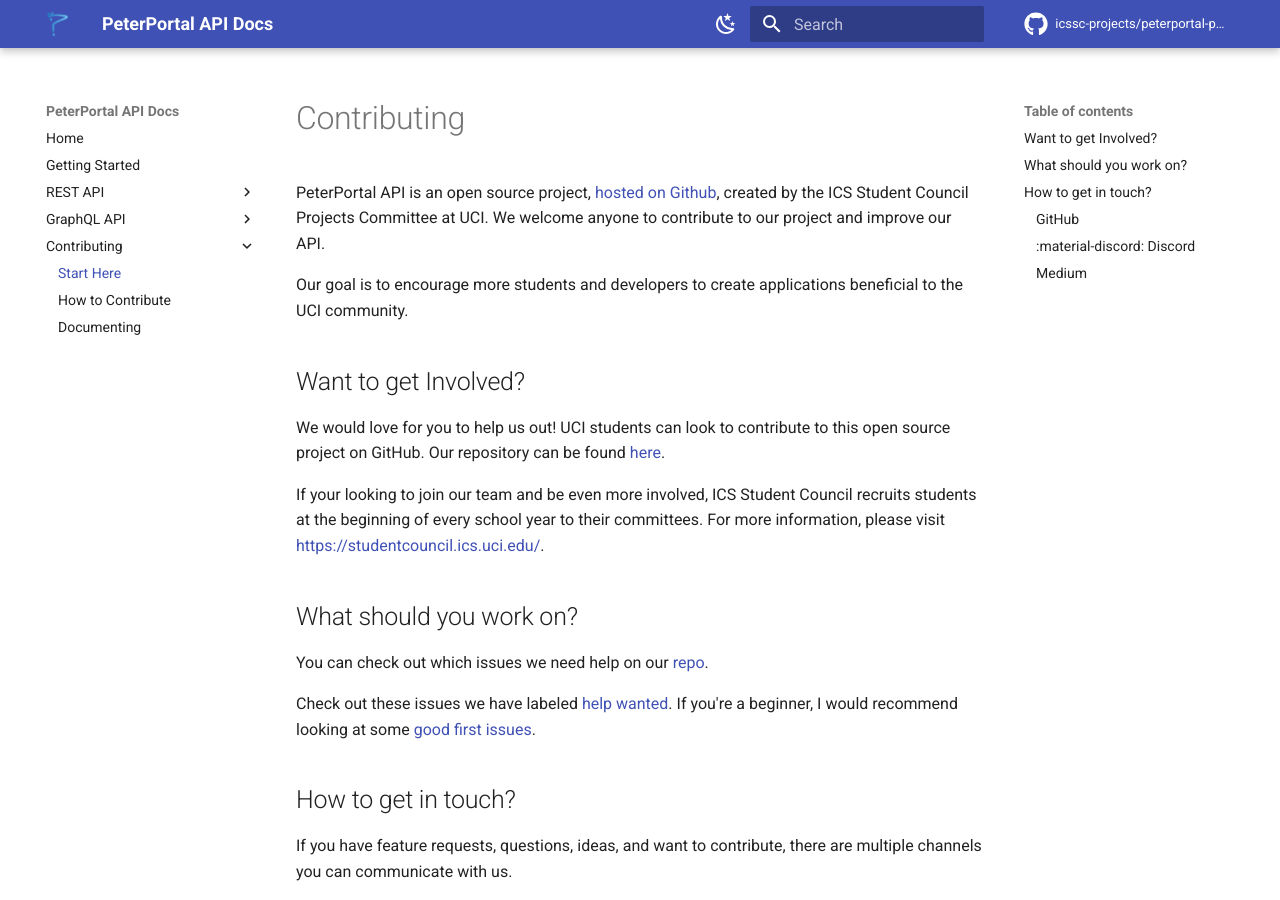
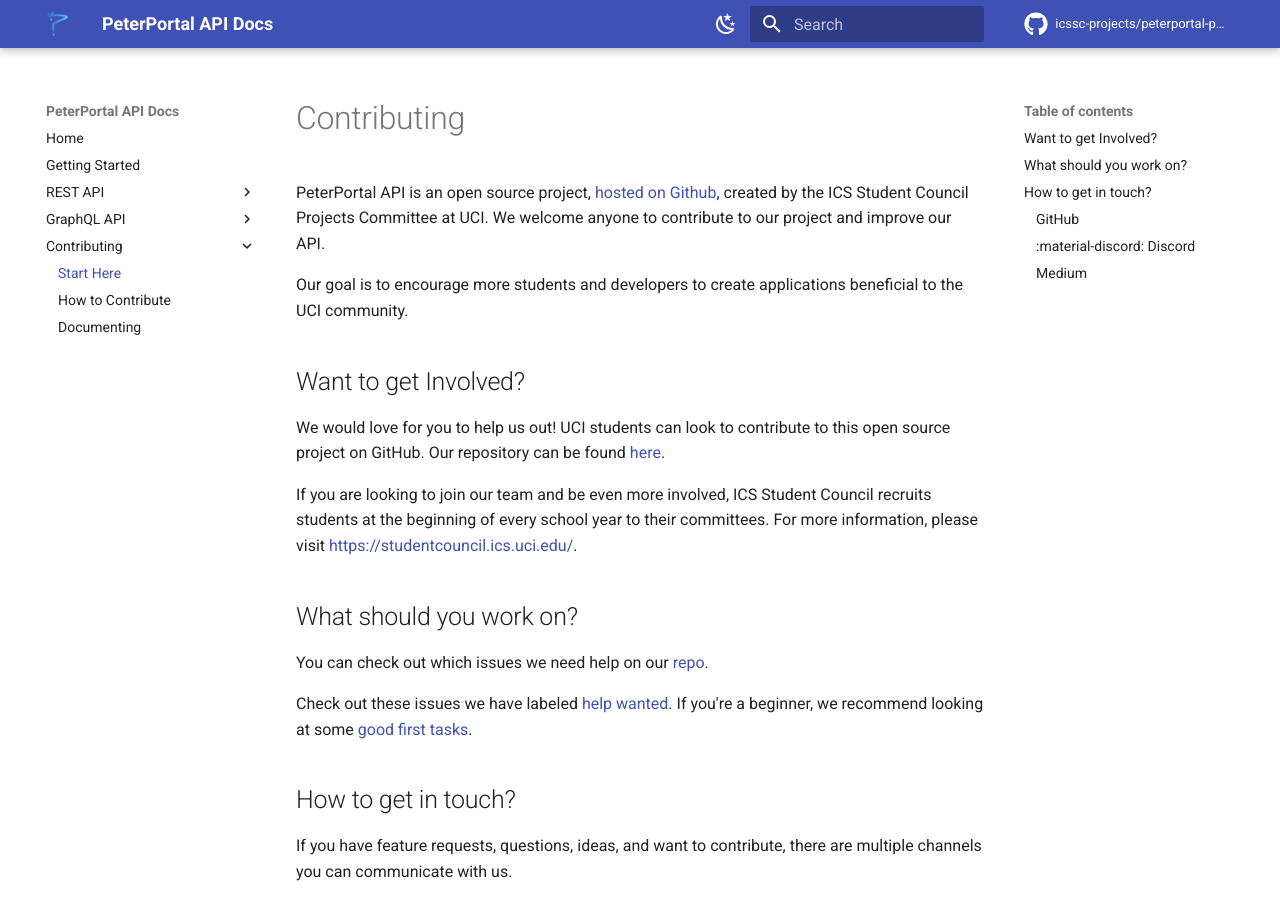
Before and after one commit to icssc/peterportal-public-api, an MkDocs documentation site: the page built from docs/Contributing/start_here.md, in a window 1280 px wide and 900 px high. Built offline with MkDocs 1.6.1 and Material for MkDocs 9.7.7, drawn with Linux system fonts in a browser that asks for light colours; comment, search, counter and statistics services are not loaded.

Commit message:
Add minor grammar fixes + resolve trailing GFI mention

```diff
--- a/docs/Contributing/start_here.md
+++ b/docs/Contributing/start_here.md
@@ -8,13 +8,13 @@ Our goal is to encourage more students and developers to create applications ben
 
 We would love for you to help us out! UCI students can look to contribute to this open source project on GitHub. Our repository can be found [here](https://github.com/icssc-projects/peterportal-public-api).
 
-If your looking to join our team and be even more involved, ICS Student Council recruits students at the beginning of every school year to their committees. For more information, please visit <https://studentcouncil.ics.uci.edu/>.
+If you are looking to join our team and be even more involved, ICS Student Council recruits students at the beginning of every school year to their committees. For more information, please visit <https://studentcouncil.ics.uci.edu/>.
 
 ## What should you work on?
 
 You can check out which issues we need help on our [repo](https://github.com/icssc-projects/peterportal-public-api).
 
-Check out these issues we have labeled [help wanted](https://github.com/icssc-projects/peterportal-public-api/labels/help%20wanted). If you're a beginner, I would recommend looking at some [good first issues](https://github.com/icssc-projects/peterportal-public-api/labels/good%20first%20task).
+Check out these issues we have labeled [help wanted](https://github.com/icssc-projects/peterportal-public-api/labels/help%20wanted). If you're a beginner, we recommend looking at some [good first tasks](https://github.com/icssc-projects/peterportal-public-api/labels/good%20first%20task).
 
 ## How to get in touch?
 
```
